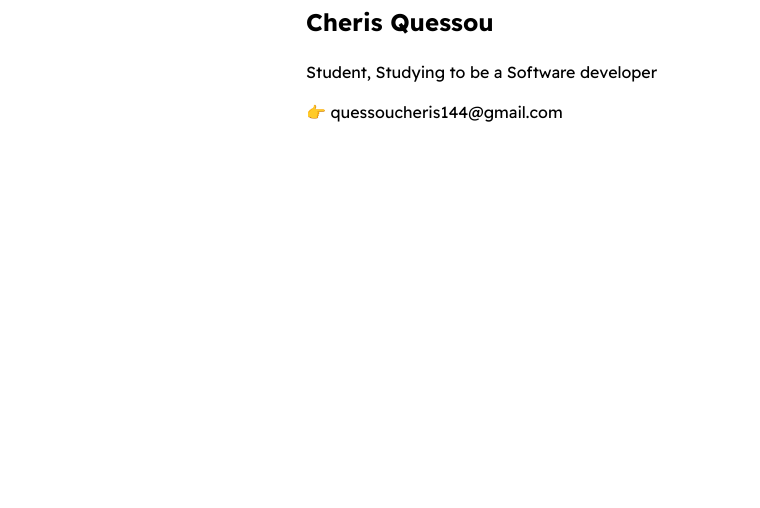
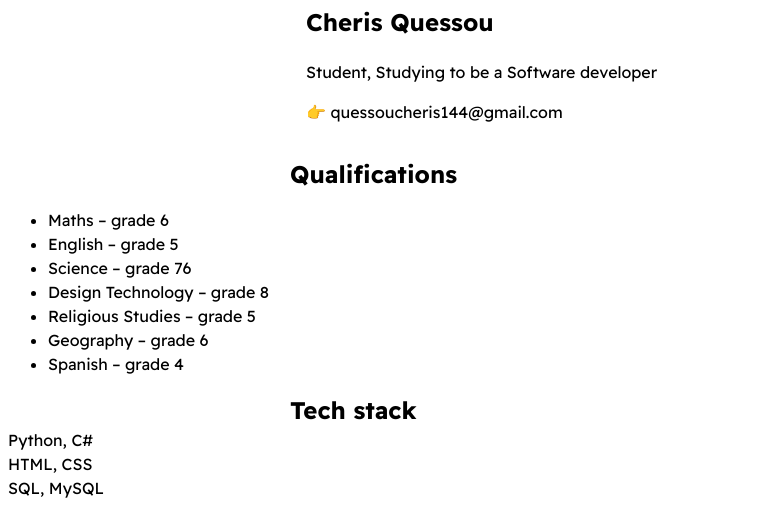
Before and after one commit to Cheris-Quessou/Resume-Website, a plain HTML site: page ResumeWebsite/index.html in a window 1280 px wide. Shown: the part 546-1054 px from the top of the page, without its empty margins (0-760 px from the left). Before the commit the page ends 800 px from the top, so only its background shows below. Drawn offline with Linux system fonts and the light colour scheme.

Commit message:
Update index.html

```diff
--- a/ResumeWebsite/index.html
+++ b/ResumeWebsite/index.html
@@ -1,6 +1,12 @@
 <!DOCTYPE html>
 <html>
     <head>
+        <style>
+            h2{
+                max-width: 700px;
+                margin: 0 auto;
+            }
+        </style>
         <meta charset="utf-8">
         <meta http-equiv="X-UA-Compatible" content="IE=edge">
         <title>Cheris Quessou</title>
@@ -23,5 +29,30 @@
 
             </section>
         </div>
+
+        <section class="section--page">
+            <h2>Qualifications</h2>
+            <ul id="qualifications--list">
+                <li>Maths – grade 6</li>
+                <li>English – grade 5</li>
+                <li>Science – grade 76</li>
+                <li>Design Technology – grade 8</li>
+                <li>Religious Studies – grade 5</li>
+                <li>Geography – grade 6</li>
+                <li>Spanish – grade 4</li>
+            </ul>
+        </section>
+
+        <section class="section--page">
+            <h2>Tech stack</h2>
+
+            <div id="wrapper--techstack__items">
+                <div class="card--techstack"><span>Python, C#</span></div>
+                <div class="card--techstack"><span>HTML, CSS</span></div>
+                <div class="card--techstack"><span>SQL, MySQL</span></div>
+            </div>
+        </section>
+
+
     </body>
 </html>
```
